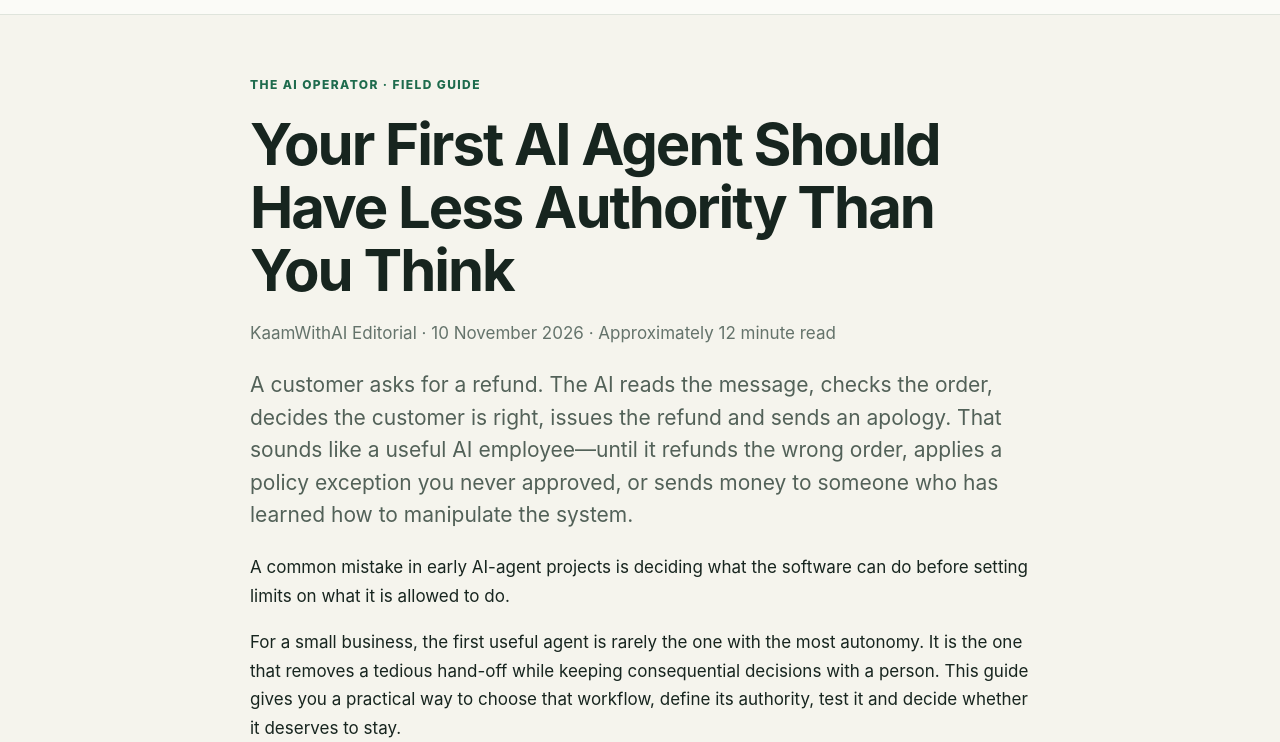
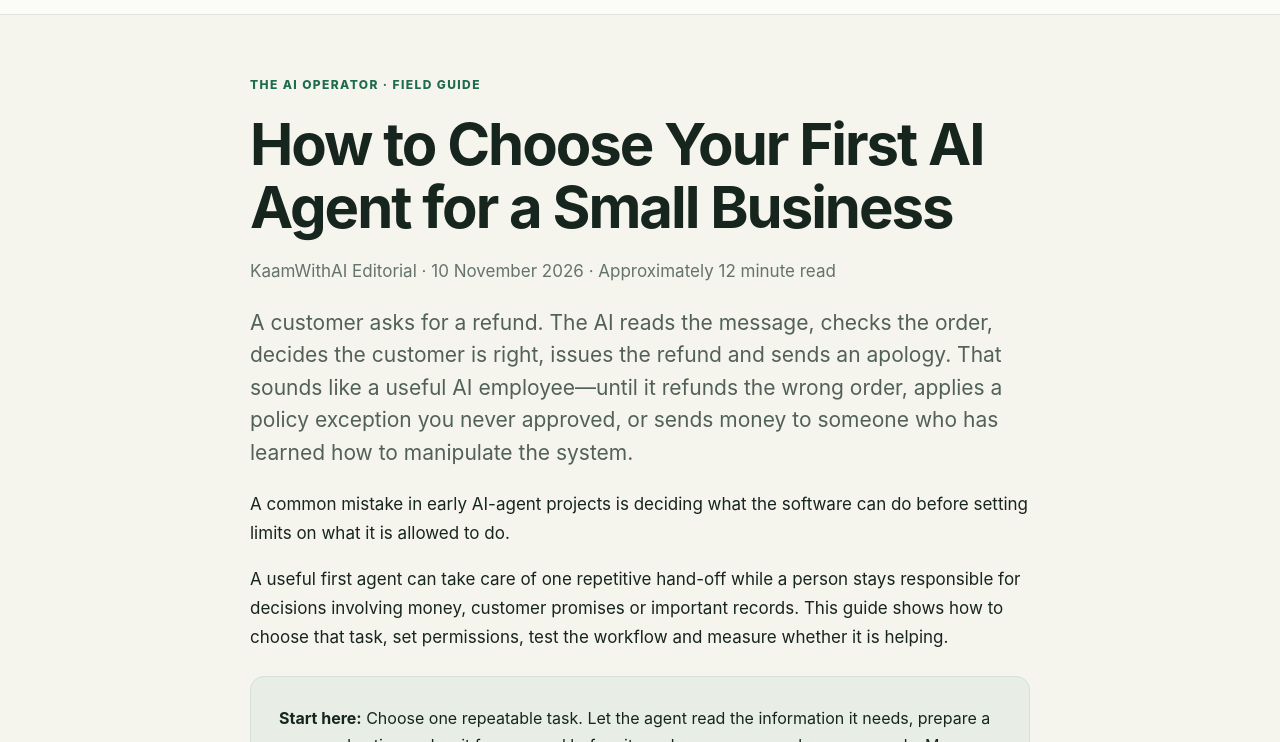
Before and after one commit to ankit-jsr/kaam-with-ai, a plain HTML site: page site/articles/first-ai-agent-small-business.html in a window 1280 px wide. Shown: the part 58-800 px from the top of the page. Drawn offline with Linux system fonts and the light colour scheme.

Commit message:
Align article headlines and metadata with revised editorial voice

```diff
--- a/site/articles/first-ai-agent-small-business.html
+++ b/site/articles/first-ai-agent-small-business.html
@@ -1,19 +1,19 @@
 <!doctype html><html lang="en"><head><meta charset="utf-8"><meta name="viewport" content="width=device-width,initial-scale=1">
 <title>How to Choose Your First AI Agent for a Small Business | KaamWithAI</title>
-<meta name="description" content="A practical blueprint for choosing, scoping and measuring a first AI agent in a small business—without giving it risky access or mistaking automation for autonomy.">
+<meta name="description" content="A practical guide to choosing one repeatable task, setting AI agent permissions, testing the workflow and keeping people in control of important decisions.">
 <meta name="robots" content="index,follow"><link rel="canonical" href="https://kaamwithai.pages.dev/articles/first-ai-agent-small-business.html">
-<meta property="og:type" content="article"><meta property="og:site_name" content="KaamWithAI"><meta property="og:title" content="Your First AI Agent Should Have Less Authority Than You Think"><meta property="og:description" content="A practical blueprint for choosing, scoping and measuring a first AI agent in a small business—without giving it risky access or mistaking automation for autonomy."><meta property="og:url" content="https://kaamwithai.pages.dev/articles/first-ai-agent-small-business.html">
-<meta name="twitter:card" content="summary"><meta name="twitter:title" content="Your First AI Agent Should Have Less Authority Than You Think"><meta name="twitter:description" content="A practical blueprint for choosing, scoping and measuring a first AI agent in a small business—without giving it risky access or mistaking automation for autonomy.">
+<meta property="og:type" content="article"><meta property="og:site_name" content="KaamWithAI"><meta property="og:title" content="How to Choose Your First AI Agent for a Small Business"><meta property="og:description" content="A practical guide to choosing one repeatable task, setting AI agent permissions, testing the workflow and keeping people in control of important decisions."><meta property="og:url" content="https://kaamwithai.pages.dev/articles/first-ai-agent-small-business.html">
+<meta name="twitter:card" content="summary"><meta name="twitter:title" content="How to Choose Your First AI Agent for a Small Business"><meta name="twitter:description" content="A practical guide to choosing one repeatable task, setting AI agent permissions, testing the workflow and keeping people in control of important decisions.">
 <link rel="icon" type="image/svg+xml" href="/favicon.svg"><link rel="icon" type="image/svg+xml" href="/favicon.svg"><link rel="stylesheet" href="/styles.css">
-<script type="application/ld+json">{"@context":"https://schema.org","@type":"Article","headline":"Your First AI Agent Should Have Less Authority Than You Think","description":"A practical blueprint for choosing, scoping and measuring a first AI agent in a small business—without giving it risky access or mistaking automation for autonomy.","datePublished":"2026-11-10","dateModified":"2026-11-16","author":{"@type":"Organization","name":"KaamWithAI Editorial"},"publisher":{"@type":"Organization","name":"KaamWithAI"},"mainEntityOfPage":"https://kaamwithai.pages.dev/articles/first-ai-agent-small-business.html","inLanguage":"en"}</script></head>
+<script type="application/ld+json">{"@context":"https://schema.org","@type":"Article","headline":"How to Choose Your First AI Agent for a Small Business","description":"A practical guide to choosing one repeatable task, setting AI agent permissions, testing the workflow and keeping people in control of important decisions.","datePublished":"2026-11-10","dateModified":"2026-11-16","author":{"@type":"Organization","name":"KaamWithAI Editorial"},"publisher":{"@type":"Organization","name":"KaamWithAI"},"mainEntityOfPage":"https://kaamwithai.pages.dev/articles/first-ai-agent-small-business.html","inLanguage":"en"}</script></head>
 <body><header class="top"><div class="wrap nav"><a class="brand" href="/"><img class="brand-mark" src="/logo.svg" alt=""><span>Kaam<span>WithAI</span></span></a><nav><a href="/#guides">Guides</a><a href="/about.html">About</a></nav></div></header>
-<main class="article"><div class="eyebrow">The AI Operator · Field guide</div><h1>Your First AI Agent Should Have Less Authority Than You Think</h1>
+<main class="article"><div class="eyebrow">The AI Operator · Field guide</div><h1>How to Choose Your First AI Agent for a Small Business</h1>
 <p class="meta">KaamWithAI Editorial · 10 November 2026 · Approximately 12 minute read</p>
 
 <p class="intro">A customer asks for a refund. The AI reads the message, checks the order, decides the customer is right, issues the refund and sends an apology. That sounds like a useful AI employee—until it refunds the wrong order, applies a policy exception you never approved, or sends money to someone who has learned how to manipulate the system.</p>
 <p>A common mistake in early AI-agent projects is deciding what the software can do before setting limits on what it is allowed to do.</p>
-<p>For a small business, the first useful agent is rarely the one with the most autonomy. It is the one that removes a tedious hand-off while keeping consequential decisions with a person. This guide gives you a practical way to choose that workflow, define its authority, test it and decide whether it deserves to stay.</p>
-<div class="callout"><strong>The short version:</strong> Start with one repetitive workflow, give the agent read access before write access, require approval before external or irreversible actions, and measure completed work—not the number of messages it generates.</div>
+<p>A useful first agent can take care of one repetitive hand-off while a person stays responsible for decisions involving money, customer promises or important records. This guide shows how to choose that task, set permissions, test the workflow and measure whether it is helping.</p>
+<div class="callout"><strong>Start here:</strong> Choose one repeatable task. Let the agent read the information it needs, prepare a proposed action and wait for approval before it sends messages or changes records. Measure completed work and the errors caught along the way.</div>
 
 <h2>Small businesses are trying AI. Making it reliable is harder.</h2>
 <p>Small businesses are not waiting for AI to become interesting. They are already experimenting. In Upwork's 2026 research on small and medium-sized businesses with 10–99 employees, 74% of respondents said AI had improved productivity. But for most, the reported improvement was below 25%. The same research found that data privacy and security were leading barriers to wider adoption.</p>
```
